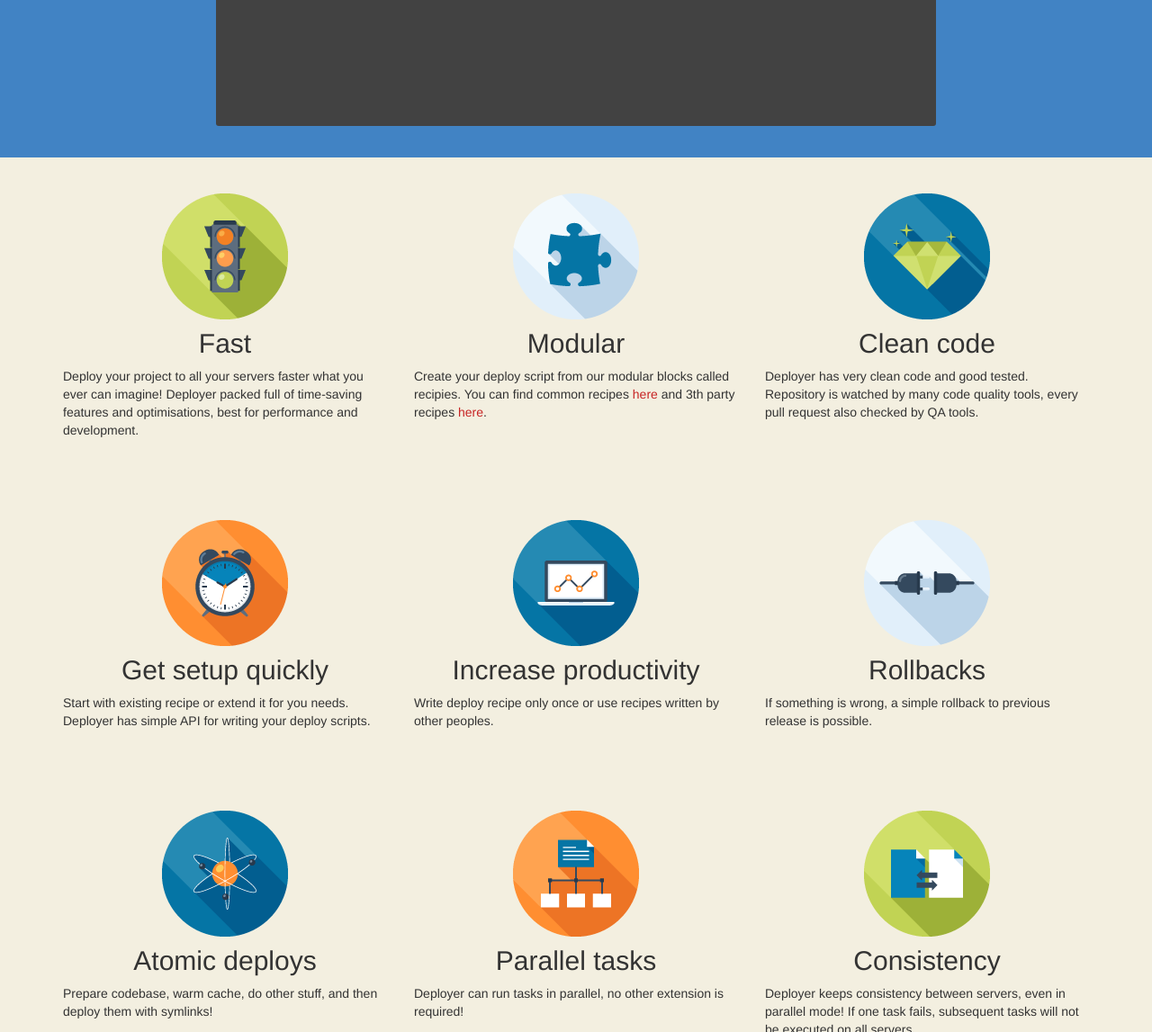
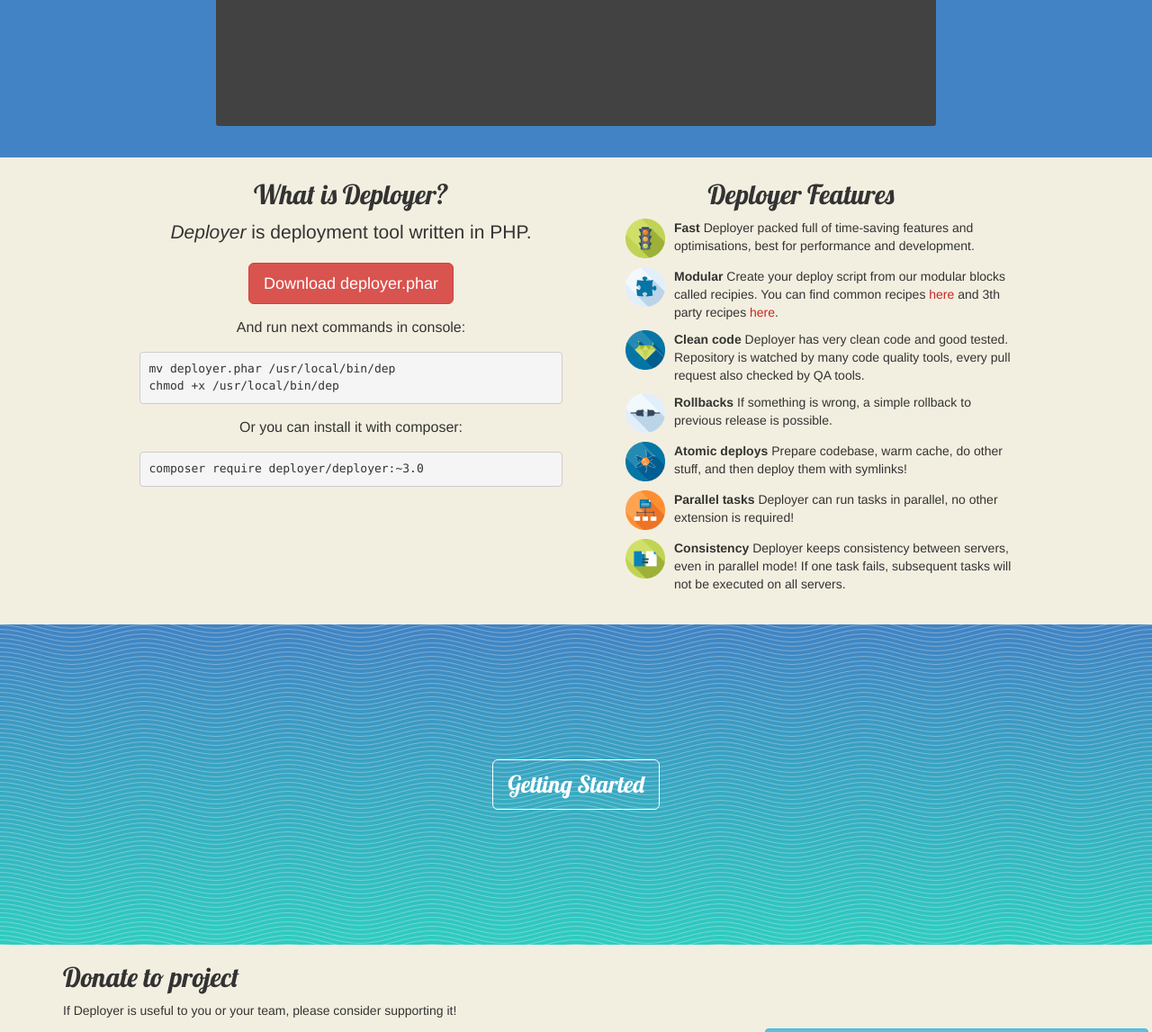
Before and after one commit to TrueXakeP/deployer.org, a PHP site: template pages/index.twig in a window 1280 px wide. Shown: the part 323-1470 px from the top of the page at 90% size. Run offline with PHP 8.4, Linux system fonts and the light colour scheme; the template is opened without the code that fills it, so the values that code supplies are empty; some libraries are stand-ins or nearby versions; grey boxes are pictures that could not be loaded.

Commit message:
Update main page.

```diff
--- a/assets/css/styles.css
+++ b/assets/css/styles.css
@@ -185,22 +185,47 @@
     margin-top: 40px;
 }
 
-section.features .row:first-child {
-    margin-top: 20px;
-}
-
-section.features .row:not(:first-child) {
-    margin-top: 80px;
+section.features .row {
+    max-width: 1000px;
+    margin: 5px auto;
 }
 
 section.features h2 {
+    font-family: 'Lobster', cursive;
     text-align: center;
+    margin-top: 0;
+}
+
+section.features .lead {
+    text-align: center;
+}
+
+section.features .next {
+    margin-top: 15px;
+    margin-bottom: 15px;
+    text-align: center;
+    font-size: 16px;
+}
+
+section.features .download {
+    text-align: center;
+}
+
+section.features ul {
+    list-style: none;
+}
+
+section.features li {
+    clear: both;
     margin-top: 10px;
 }
 
-section.features .feature-icon {
-    display: block;
-    margin: 0 auto;
+section.features img {
+    width: 44px;
+    height: 44px;
+    float: left;
+    margin-right: 10px;
+    margin-bottom: 10px;
 }
 
 section.getting-started {
@@ -231,6 +256,10 @@
 
 section.donate .table td {
     text-align: center;
+}
+
+section.donate h2 {
+    font-family: 'Lobster', cursive;
 }
 
 .docs-bottom-nav {
--- a/pages/index.twig
+++ b/pages/index.twig
@@ -13,7 +13,7 @@
         <div class="code">
             <div class="console">Press enter to submit commands.<br></div>
             <form id="console">
-                <label for="input">&gt;</label>
+                <label for="input">$</label>
 
                 <div class="input">
                     <input type="text" value="" tabindex="1">
@@ -27,80 +27,35 @@
     <section class="features">
         <div class="container">
             <div class="row">
-                <div class="col-md-4">
-                    <img src="/assets/icons/fast.png" class="feature-icon">
-
-                    <h2>Fast</h2>
-
-                    <p>Deploy your project to all your servers faster what you ever can imagine! Deployer packed full of
-                        time-saving features and optimisations, best for performance and development.</p>
+                <div class="col-md-6">
+                    <h2>What is Deployer?</h2>
+                    <div class="lead">
+                        <em>Deployer</em> is deployment tool written in PHP.
+                    </div>
+                    <div class="download">
+                        <a href="/deployer.phar" class="btn btn-danger btn-lg">Download deployer.phar</a>
+                    </div>
+                    <div class="next">
+                        And run next commands in console:
+                    </div>
+                    <pre><code>mv deployer.phar /usr/local/bin/dep
+chmod +x /usr/local/bin/dep</code></pre>
+                    <div class="next">
+                        Or you can install it with composer:
+                    </div>
+                    <pre><code>composer require deployer/deployer:~3.0</code></pre>
                 </div>
-                <div class="col-md-4">
-                    <img src="/assets/icons/modular.png" class="feature-icon">
-
-                    <h2>Modular</h2>
-
-                    <p>Create your deploy script from our modular blocks called recipies.
-                        You can find common recipes <a href="https://github.com/deployphp/deployer/tree/master/recipe">here</a>
-                        and 3th party recipes <a href="https://github.com/deployphp/recipes">here</a>.</p>
-                </div>
-                <div class="col-md-4">
-                    <img src="/assets/icons/cleancode.png" class="feature-icon">
-
-                    <h2>Clean code</h2>
-
-                    <p>Deployer has very clean code and good tested. Repository is watched by many code quality tools,
-                        every pull request also checked by QA tools.</p>
-                </div>
-            </div>
-
-            <div class="row">
-                <div class="col-md-4">
-                    <img src="/assets/icons/quickly.png" class="feature-icon">
-
-                    <h2>Get setup quickly</h2>
-
-                    <p>Start with existing recipe or extend it for you needs. Deployer has simple API for writing your
-                        deploy scripts.</p>
-                </div>
-                <div class="col-md-4">
-                    <img src="/assets/icons/productivity.png" class="feature-icon">
-
-                    <h2>Increase productivity</h2>
-
-                    <p>Write deploy recipe only once or use recipes written by other peoples.</p>
-                </div>
-                <div class="col-md-4">
-                    <img src="/assets/icons/rollback.png" class="feature-icon">
-
-                    <h2>Rollbacks</h2>
-
-                    <p>If something is wrong, a simple rollback to previous release is possible.</p>
-                </div>
-            </div>
-
-            <div class="row">
-                <div class="col-md-4">
-                    <img src="/assets/icons/atomic.png" class="feature-icon">
-
-                    <h2>Atomic deploys</h2>
-
-                    <p>Prepare codebase, warm cache, do other stuff, and then deploy them with symlinks!</p>
-                </div>
-                <div class="col-md-4">
-                    <img src="/assets/icons/parallel.png" class="feature-icon">
-
-                    <h2>Parallel tasks</h2>
-
-                    <p>Deployer can run tasks in parallel, no other extension is required!</p>
-                </div>
-                <div class="col-md-4">
-                    <img src="/assets/icons/consistency.png" class="feature-icon">
-
-                    <h2>Consistency</h2>
-
-                    <p>Deployer keeps consistency between servers, even in parallel mode! If one task fails, subsequent tasks
-                        will not be executed on all servers.</p>
+                <div class="col-md-6">
+                    <h2>Deployer Features</h2>
+                    <ul>
+                        <li><img src="/assets/icons/fast.png"><strong>Fast</strong> Deployer packed full of time-saving features and optimisations, best for performance and development.</li>
+                        <li><img src="/assets/icons/modular.png"><strong>Modular</strong> Create your deploy script from our modular blocks called recipies. You can find common recipes <a href="https://github.com/deployphp/deployer/tree/master/recipe">here</a> and 3th party recipes <a href="https://github.com/deployphp/recipes">here</a>.</li>
+                        <li><img src="/assets/icons/cleancode.png"><strong>Clean code</strong> Deployer has very clean code and good tested. Repository is watched by many code quality tools, every pull request also checked by QA tools.</li>
+                        <li><img src="/assets/icons/rollback.png"><strong>Rollbacks</strong> If something is wrong, a simple rollback to previous release is possible.</li>
+                        <li><img src="/assets/icons/atomic.png"><strong>Atomic deploys</strong> Prepare codebase, warm cache, do other stuff, and then deploy them with symlinks!</li>
+                        <li><img src="/assets/icons/parallel.png"><strong>Parallel tasks</strong> Deployer can run tasks in parallel, no other extension is required!</li>
+                        <li><img src="/assets/icons/consistency.png"><strong>Consistency</strong> Deployer keeps consistency between servers, even in parallel mode! If one task fails, subsequent tasks will not be executed on all servers.</li>
+                    </ul>
                 </div>
             </div>
         </div>
```
Also changed, not shown: assets/lib/console.js.
